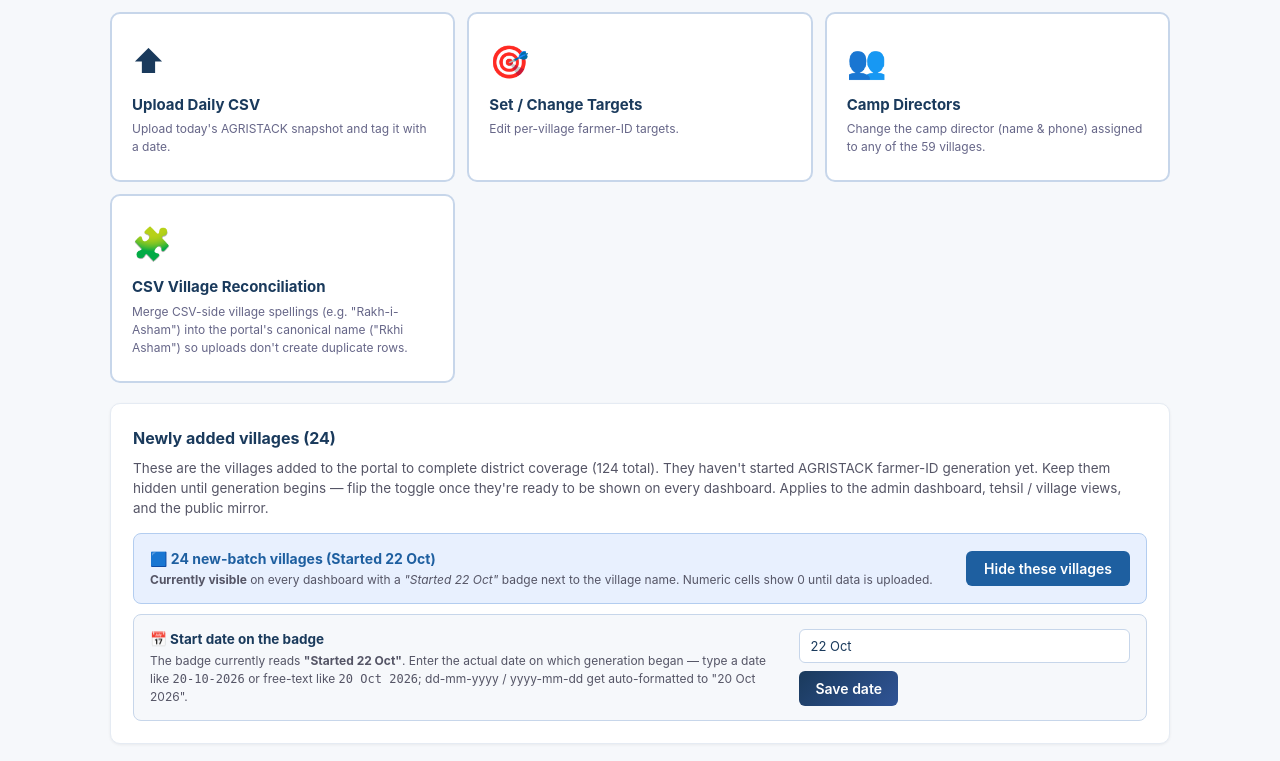
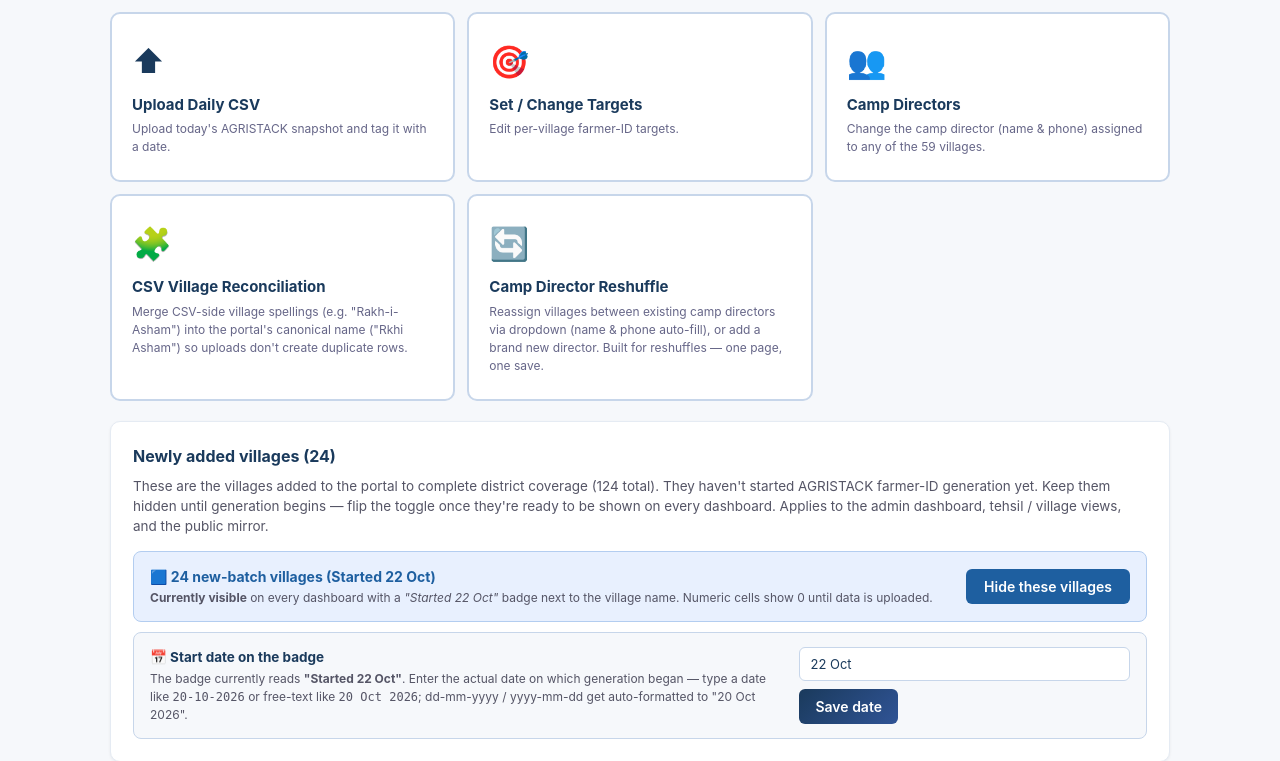
Before and after one commit to peerzadaobaid/Famrer-ID-Progress, a Flask app: page /admin in a window 1280 px wide. Shown: the part 184-945 px from the top of the page. Run offline with Flask 3, Linux system fonts and the light colour scheme; the visitor is signed in with stand-in values (Sample User, id 1).

Commit message:
Add files via upload

```diff
--- a/templates/admin.html
+++ b/templates/admin.html
@@ -52,6 +52,11 @@
       <span class="icon">🧩</span>
       <div class="title">CSV Village Reconciliation</div>
       <div class="desc">Merge CSV-side village spellings (e.g. "Rakh-i-Asham") into the portal's canonical name ("Rkhi Asham") so uploads don't create duplicate rows.</div>
+    </a>
+    <a href="{{ url_for('cd_reconciliation') }}" class="admin-tile">
+      <span class="icon">🔄</span>
+      <div class="title">Camp Director Reshuffle</div>
+      <div class="desc">Reassign villages between existing camp directors via dropdown (name &amp; phone auto-fill), or add a brand new director. Built for reshuffles — one page, one save.</div>
     </a>
   </div>
 
```
